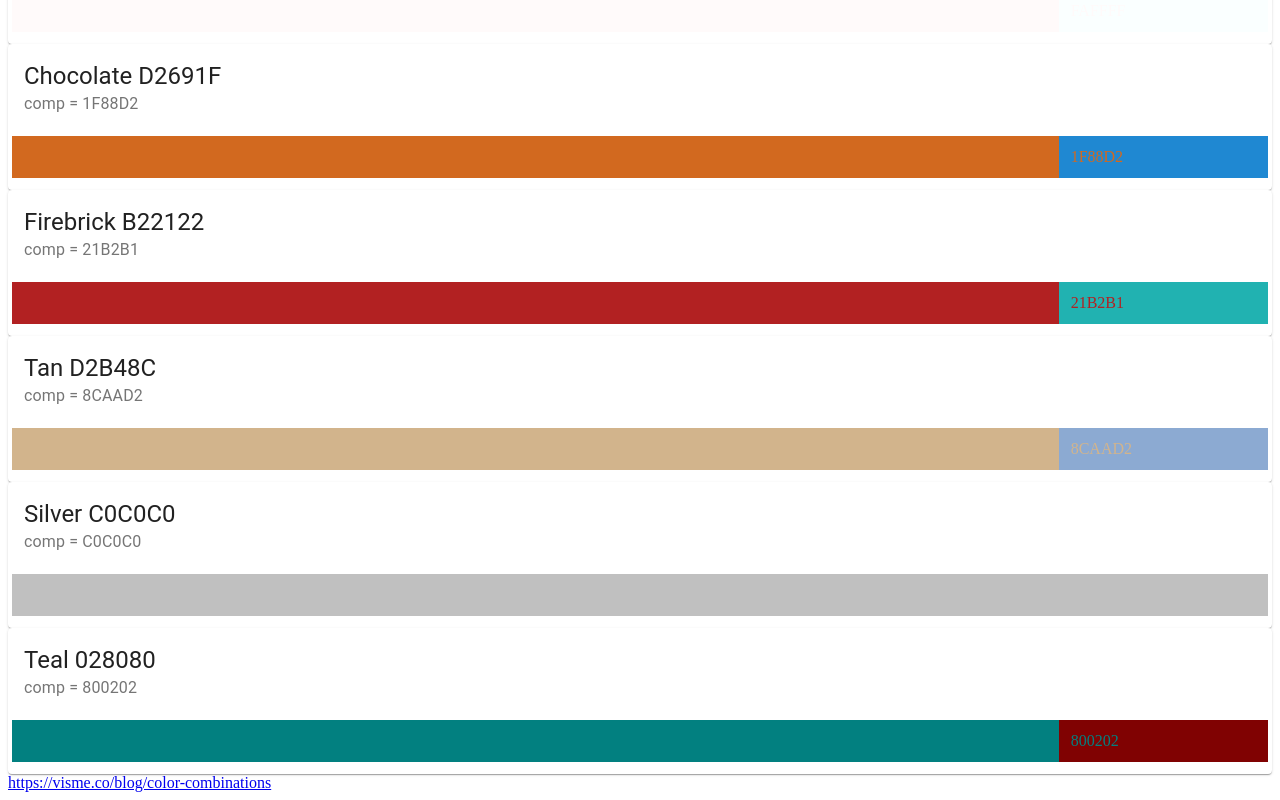
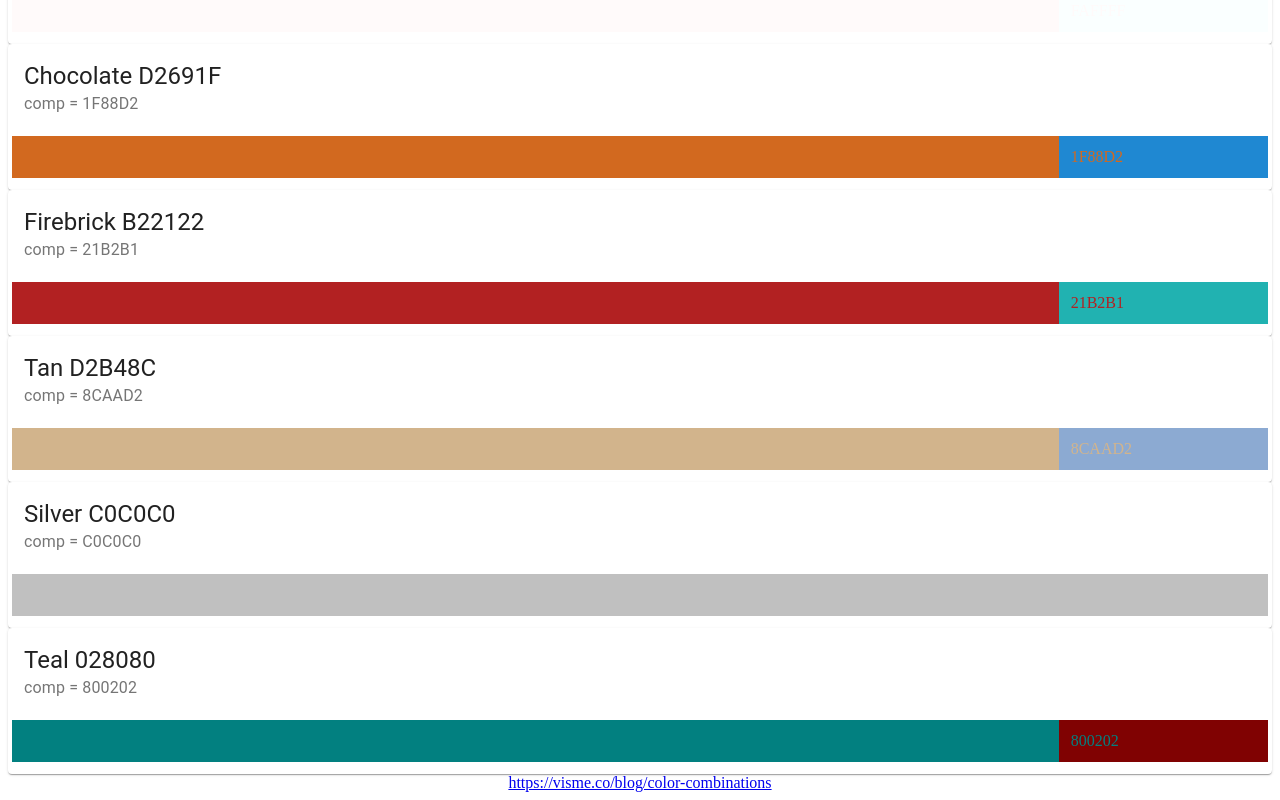
Before and after one commit to alialiayman/Casual, a React (Create React App) app: page /colors in a window 1280 px wide. Shown: the part 758-1558 px from the top of the page. Built offline with nearby package versions, Linux system fonts and the light colour scheme.

Commit message:
center anchor

```diff
--- a/src/features/colors/Colors.js
+++ b/src/features/colors/Colors.js
@@ -1,7 +1,7 @@
 import React from 'react'
 import Color from './components/Color'
 
-const Colors = ()=> {
+const Colors = () => {
     return (
         <React.Fragment>
             <Color name='Lime' code='#05FF01'></Color>
@@ -14,7 +14,10 @@ return (
             <Color name='Tan' code='#D2B48C'></Color>
             <Color name='Silver' code='#C0C0C0'></Color>
             <Color name='Teal' code='#028080'></Color>
+            <div style={{ textAlign: 'center' }}>
                 <a href="https://visme.co/blog/color-combinations" target="_blank">https://visme.co/blog/color-combinations</a>
+            </div>
+
         </React.Fragment>
     )
 }
```
Lines whose indentation alone changed are shown as unchanged.
